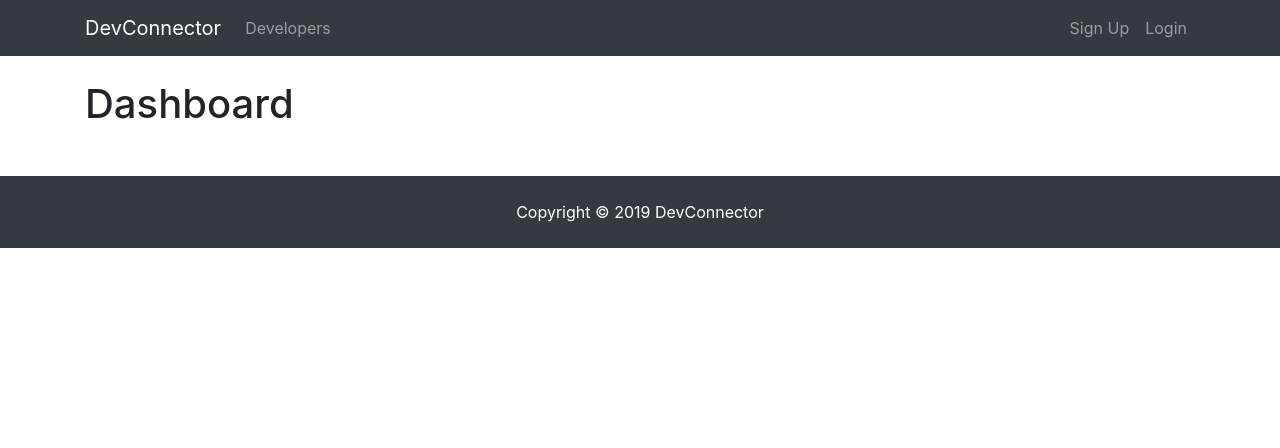
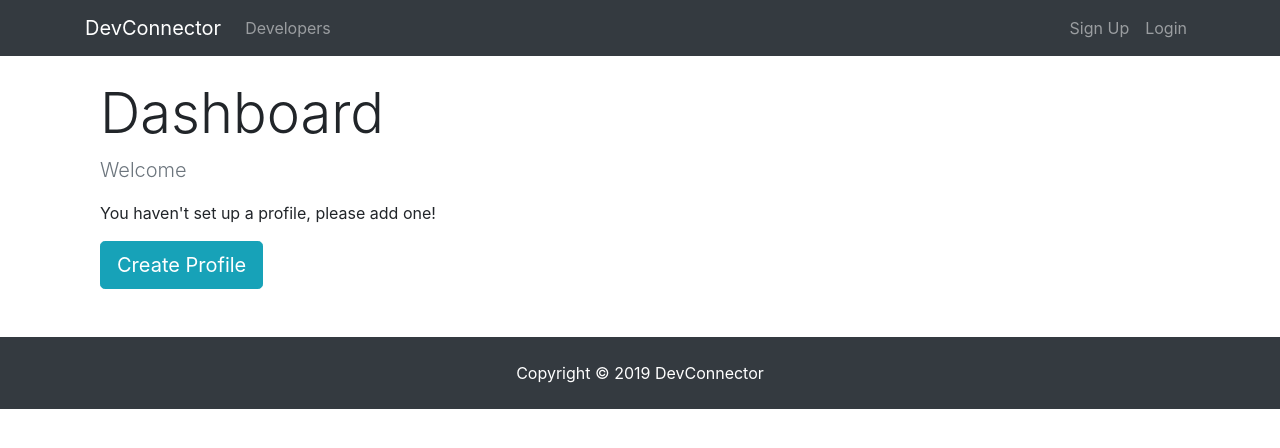
Before and after one commit to derrick-long/dev_MERN, a React (Create React App) app in the folder client/: page /dashboard in a window 1280 px wide. Shown: the top 448 px of the page. Built offline with nearby package versions, Linux system fonts and the light colour scheme; no server answers.

Commit message:
start linking profile to dashboard page

```diff
--- a/client/src/actions/profileActions.js
+++ b/client/src/actions/profileActions.js
@@ -1,5 +1,5 @@
 import axios from 'axios';
-import { GET_PROFILE, PROFILE_LOADING, GET_ERRORS, CLEAR_CURRENT_PROFILE } from '../actions/types';
+import { GET_PROFILE, PROFILE_LOADING, CLEAR_CURRENT_PROFILE } from '../actions/types';
 
 //get current profile
 
--- a/client/src/components/auth/Login.js
+++ b/client/src/components/auth/Login.js
@@ -78,7 +78,7 @@
               />
 
 
-              <input type="submit" className="btn btn-info btn-block mt-4" />
+              <input type="submit" className="btn btn-info btn-block mt-4" value="Submit"/>
             </form>
           </div>
         </div>
--- a/client/src/components/dashboard/Dashboard.js
+++ b/client/src/components/dashboard/Dashboard.js
@@ -1,4 +1,5 @@
 import React, { Component } from 'react';
+import { Link } from 'react-router-dom';
 import Proptypes from 'prop-types';
 import  { connect } from 'react-redux';
 import { getCurrentProfile } from '../../actions/profileActions';
@@ -9,12 +10,53 @@
     }
 
     render() {
+
+        const { user } = this.props.auth;
+        const { profile, loading } = this.props.profile;
+
+        let dashboardContent;
+
+        if(profile === null || loading) {
+            dashboardContent = <h4> Loading...</h4>
+        } else {
+           if(Object.keys(profile).length > 0){
+            dashboardContent = <h4> DISPLAY PROFILE</h4>
+           } else {
+            dashboardContent = (
+                <div>
+                    <p className="lead text-muted"> Welcome {user.name}</p>
+                    <p> You haven't set up a profile, please add one!</p>
+                    <Link to="/create-profile" className="btn btn-lg btn-info">
+                        Create Profile
+                    </Link>
+                </div>
+            )
+           }
+        }
+
         return (
-            <div>
-                <h1> Dashboard</h1>
+            <div className="dashboard">
+                <div className="container">
+                    <div className="row">
+                        <div className="col-md-12">
+                            <h1 className="display-4">Dashboard</h1>
+                            {dashboardContent}
+                        </div>
+                    </div>
+                </div>
             </div>
         )
     }
 }
 
-export default  connect(null, { getCurrentProfile })(Dashboard);
+const mapStateToProps = state => ({
+    profile: state.profile,
+    auth: state.auth
+});
+
+Dashboard.propTypes = {
+    getCurrentProfile: Proptypes.func.isRequired,
+    auth: Proptypes.object.isRequired,
+    profile: Proptypes.object.isRequired
+}
+export default  connect(mapStateToProps, { getCurrentProfile })(Dashboard);
```
